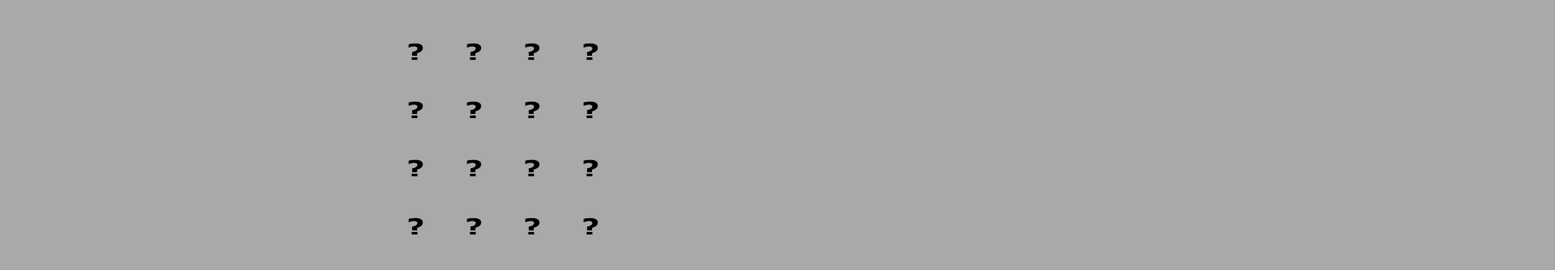
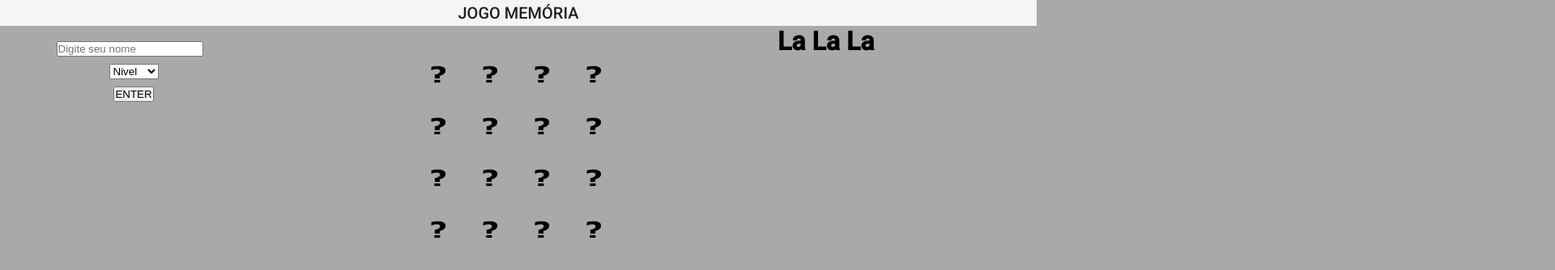
Before and after one commit to jsergio/memoria, an Angular app: page / in a window 1280 px wide. Shown: the top 334 px of the page at 81% size, 1920 px wide, since content can reach past the window. Built offline with nearby package versions, Linux system fonts and the light colour scheme.

Commit message:
Novo Commit

```diff
--- a/src/app/app.command.css
+++ b/src/app/app.command.css
@@ -1,14 +1,34 @@
-*{
-    background-color: darkgray;
+.appdiv{
+    display: block;
+    /* justify-content: center; */
+    /* align-items: center; */
 }
-
-
-.appdiv{
+.content{
+    display:inline-flex;
+    width: 100%;
+}
+.cl1{
     display: flex;
-    /* width: 100%; */
-    /* height: 100%; */
-    /* align-self: center; */
-    /* align-items: flex-end; */
-
-    background-color: darkgray;
+    justify-content: center;
+    width: 30%;
+    height: 100rem;
+    /* background-color: rgb(135, 135, 221); */
 }
+.itemform{
+    display: flex;
+    margin: 5%;
+    padding-left: 10px;
+    /* margin-top: 30px; */
+    justify-content: center;
+/* align-self: center; */
+}
+.primeiro{
+    margin-top: 10%;
+}
+.cl2{
+    display: flex;
+    /* justify-content: flex-end; */
+    width: 30%;
+    height: 100rem;
+    /* background-color: rgb(121, 121, 90); */
+}
--- a/src/app/app.command.html
+++ b/src/app/app.command.html
@@ -1,4 +1,33 @@
 <div class="appdiv">
-   <app-tela></app-tela>
+  <app-barra></app-barra>
+
+  <div class="content">
+    <div class="cl1">
+
+      <form name="dadosForm" action="assets/server/server" method="post">
+        <div class="itemform, primeiro">
+        <input type="text" name=´nome´ placeholder="Digite seu nome">
+      </div>
+      <div class="itemform">
+        <select name="nivel" id="nivel">
+          <option value="">Nivel</option>
+          <option value="1">nivel 1</option>
+          <option value="2">nivel 2</option>
+          <option value="3">nivel 3</option>
+        </select>
+      </div>
+      <div class="itemform">
+        <input type="button" value="ENTER">
+      </div>
+      </form>
+    </div>
+    <div>
+      <app-tela></app-tela>
+    </div>
+
+    <div class="cl2">
+      <h1>La La La </h1>
+    </div>
+
+  </div>
 </div>
-<!-- <app-carta></app-carta> -->
--- /dev/null
+++ b/src/app/components/template/barra/barra.component.css
@@ -0,0 +1,26 @@
+
+*{
+    padding: 0px;
+    height: 2rem;
+}
+.barra{
+    display: flex;
+    margin: 0px;
+    padding: 0px;
+    /* justify-content: center; */
+    /* align-items: center; */
+    /* justify-items: center; */
+    /* border: 8px rgb(1, 39, 39); */
+    width: 100%;
+
+}
+.title-group{
+    display: flex;
+    justify-content: center;
+    margin: 0px;
+    /* pad: 0px; */
+    padding: 0px;
+    width: 100%;
+    /* background-color: rgb(199, 192, 192); */
+    /* background-color: aquamarine; */
+}
--- /dev/null
+++ b/src/app/components/template/barra/barra.component.html
@@ -0,0 +1,3 @@
+<mat-toolbar class='barra' mat-elevation-z4>
+<h1 class="title-group">JOGO MEMÓRIA</h1>
+</mat-toolbar>
--- /dev/null
+++ b/src/app/components/template/barra/barra.component.ts
@@ -0,0 +1,15 @@
+import { Component, OnInit } from '@angular/core';
+
+@Component({
+  selector: 'app-barra',
+  templateUrl: './barra.component.html',
+  styleUrls: ['./barra.component.css']
+})
+export class BarraComponent implements OnInit {
+
+  constructor() { }
+
+  ngOnInit(): void {
+  }
+
+}
--- a/src/app/components/template/tela/tela.component.css
+++ b/src/app/components/template/tela/tela.component.css
@@ -4,7 +4,7 @@
     background-color: darkgray;
 }
 .lista{
-    width: 18%;
+    width: 40%;
     /* margin-left: 25rem; */
 
     /* margin-top: 80px;
@@ -13,10 +13,11 @@
   }
   .conteudo{
       display: flex;
+      justify-content: center;
       margin-top: 2rem;
-      margin-left: 30rem;
-      justify-items: center;
-      width: 100rem;
+      /* margin-left: 30rem; */
+      /* justify-items: center; */
+      width: 40rem;
       /* height: 100%; */
 
       /* border: 3px blue; */
@@ -27,6 +28,6 @@
     /* margin-left: 50rem;
     margin-right: 50rem; */
 
-    width: 5rem;
+    width: 10rem;
     border: 3px double red ;
 }
--- a/src/styles.css
+++ b/src/styles.css
@@ -1,4 +1,19 @@
 /* You can add global styles to this file, and also import other style files */
+*{
+  margin: 0px;
+  padding: 0px;
+}
 
-html, body { height: 100%; }
-body { margin: 0; font-family: Roboto, "Helvetica Neue", sans-serif; }
+html, body {
+    overflow: hidden;
+    width: 100%;
+    height: 100%;
+    /* width: 100rem;
+    height: 100%;  */
+    background-color: darkgray;
+}
+
+body {
+     margin: 0;
+     font-family: Roboto, "Helvetica Neue", sans-serif;
+    }
```
Also changed, not shown: src/app/app.module.ts (+8 -4 lines).
